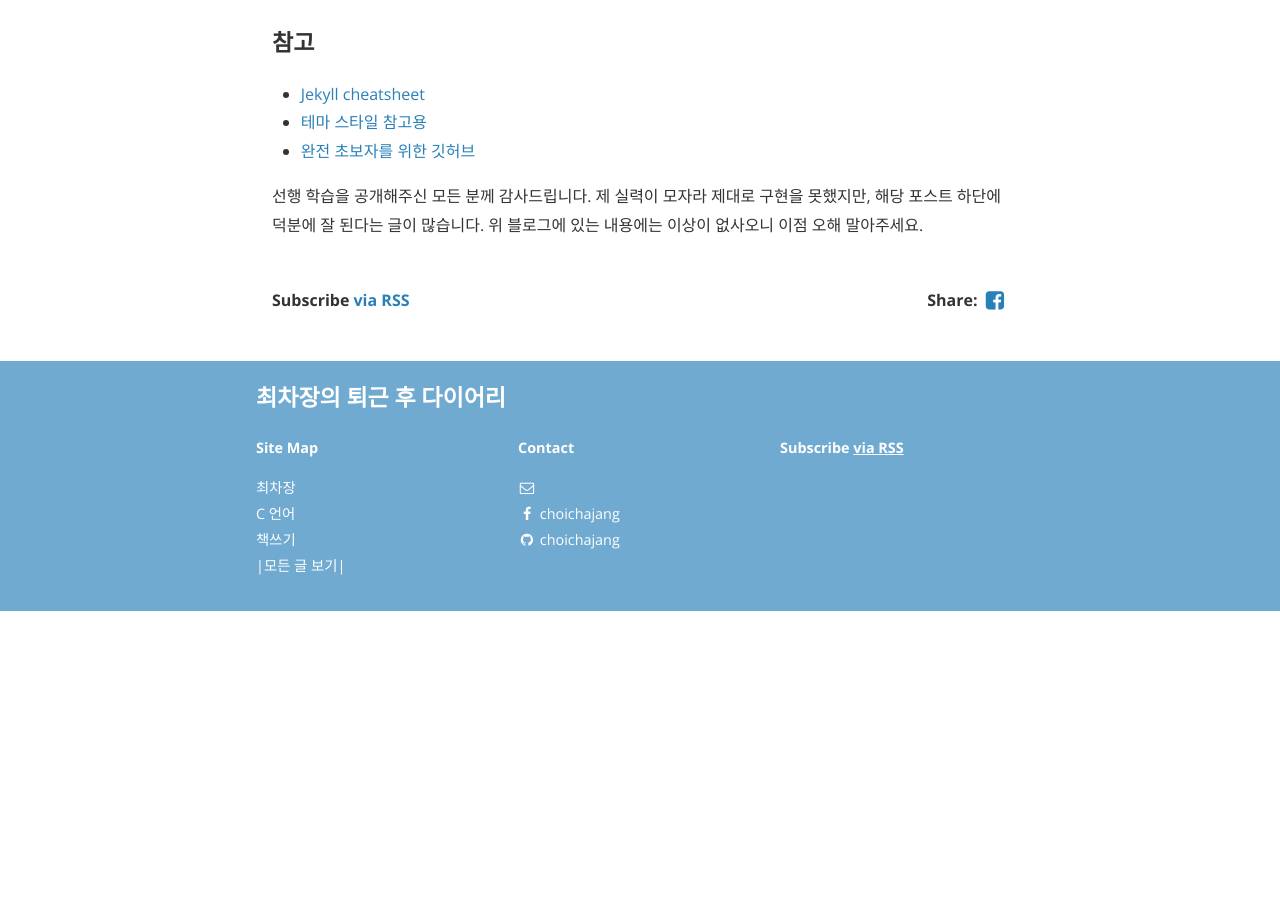
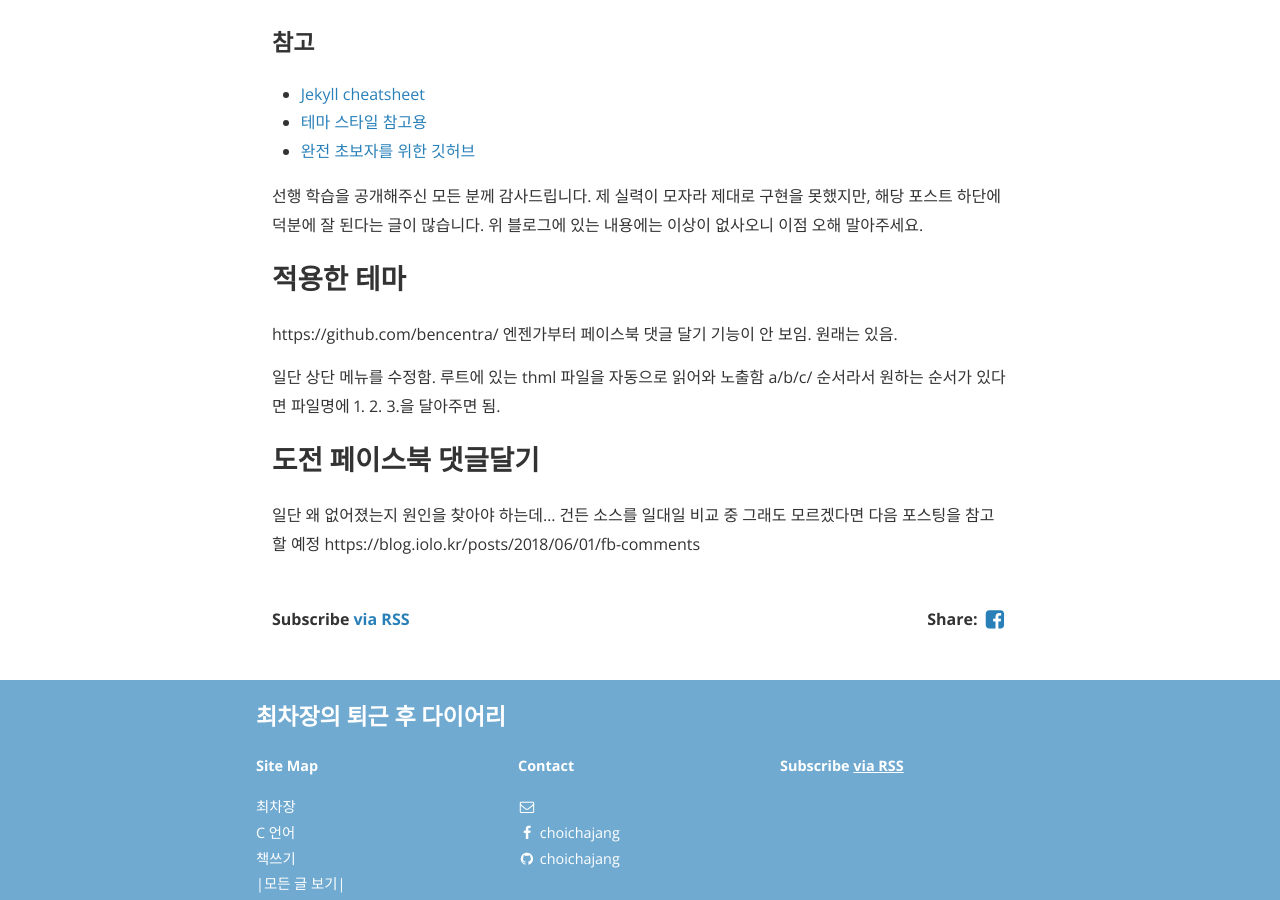
Before and after one commit to hwchoi2009/choichajang.github.io, a Jekyll site: the page built from _posts/2019-01-24-tech-00003-post.md, in a window 1280 px wide and 900 px high, scrolled down 1457 px. Built offline with Jekyll 4.4.1, drawn with Linux system fonts in a browser that asks for light colours; nearby versions of some CDN libraries; before the commit the page ends 2068 px from its top, so only the background shows below that.

Commit message:
Update 2019-01-24-tech-00003-post.md

```diff
--- a/_posts/2019-01-24-tech-00003-post.md
+++ b/_posts/2019-01-24-tech-00003-post.md
@@ -44,3 +44,17 @@ categories: tech
 선행 학습을 공개해주신 모든 분께 감사드립니다.
 제 실력이 모자라 제대로 구현을 못했지만, 해당 포스트 하단에 덕분에 잘 된다는 글이 많습니다.
 위 블로그에 있는 내용에는 이상이 없사오니 이점 오해 말아주세요.
+
+## 적용한 테마
+https://github.com/bencentra/
+엔젠가부터 페이스북 댓글 달기 기능이 안 보임.
+원래는 있음.
+
+일단 상단 메뉴를 수정함.
+루트에 있는 thml 파일을 자동으로 읽어와 노출함
+a/b/c/ 순서라서 원하는 순서가 있다면 파일명에 1. 2. 3.을 달아주면 됨.
+
+## 도전 페이스북 댓글달기
+일단 왜 없어졌는지 원인을 찾아야 하는데... 건든 소스를 일대일 비교 중
+그래도 모르겠다면 다음 포스팅을 참고할 예정
+https://blog.iolo.kr/posts/2018/06/01/fb-comments
```
